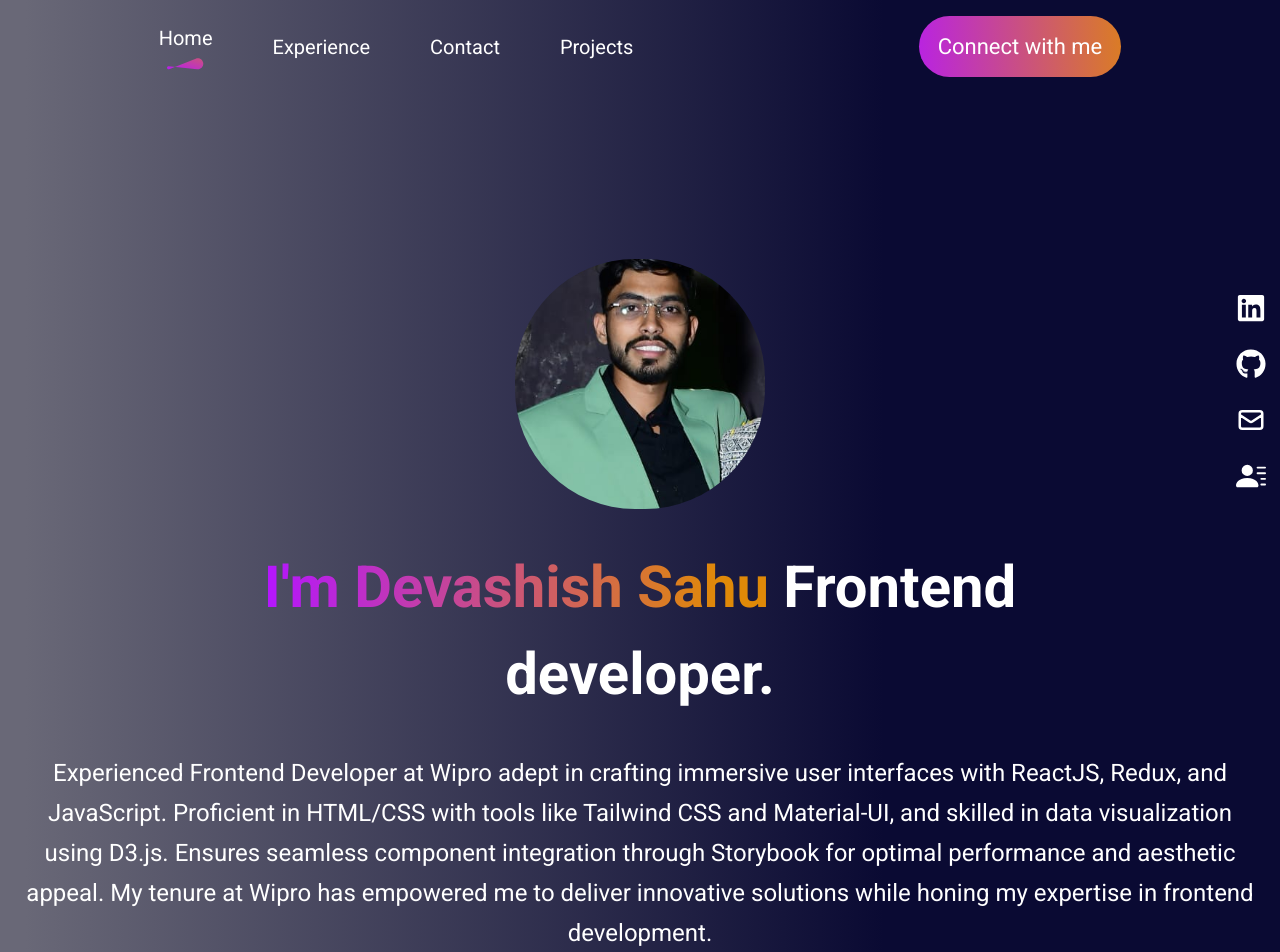
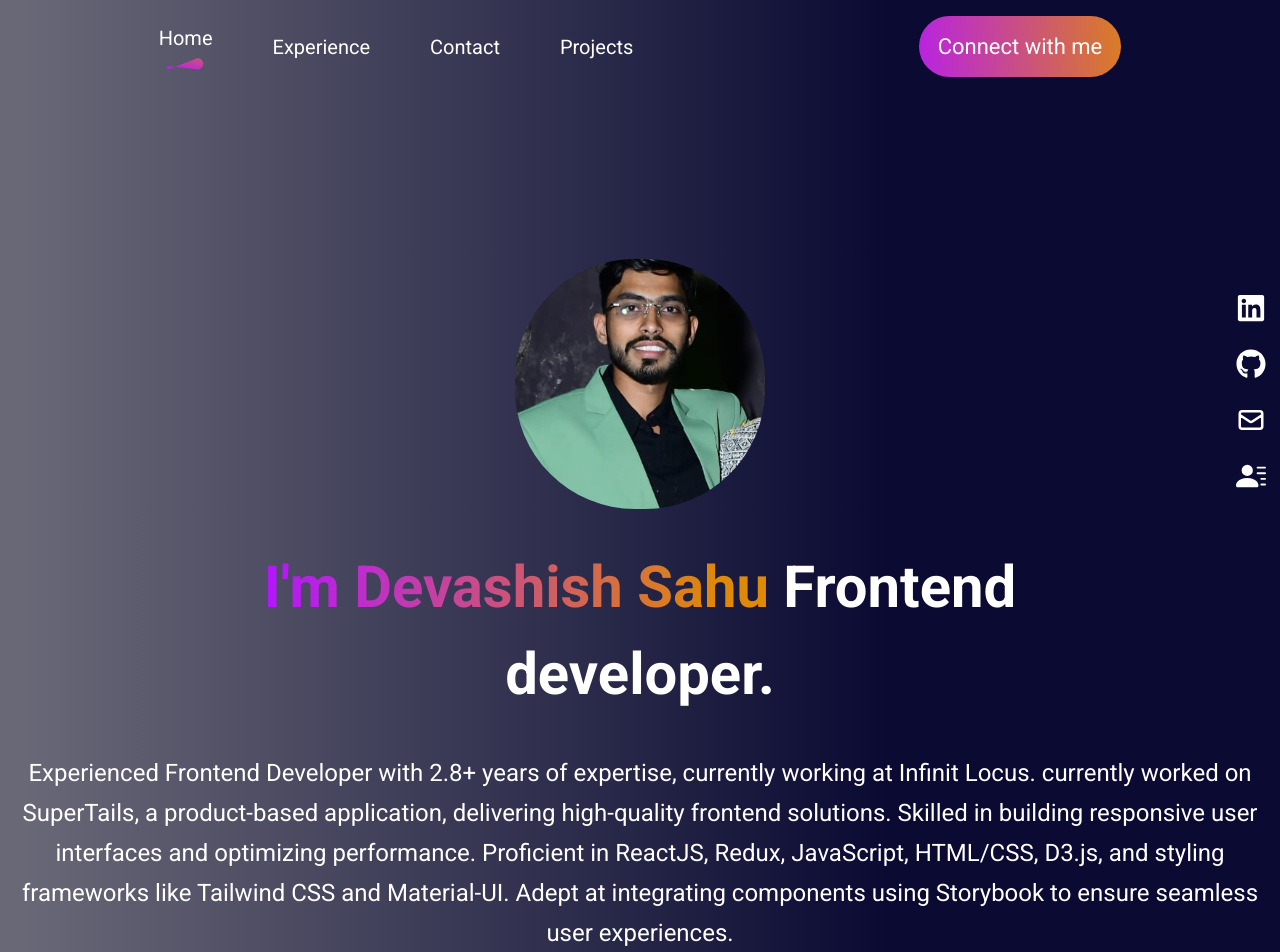
Before and after one commit to Deva9754/Portfolio, a React (Vite) app: page / in a window 1280 px wide. Shown: the top 952 px of the page. Built offline with nearby package versions, Linux system fonts and the light colour scheme.

Commit message:
fix: description change

```diff
--- a/src/components/profile/Profile.jsx
+++ b/src/components/profile/Profile.jsx
@@ -18,13 +18,14 @@ const Profile = () => {
           <span>I&apos;m Devashish Sahu</span> Frontend developer.
         </h1>
         <p>
-          Experienced Frontend Developer at Wipro adept in crafting immersive
-          user interfaces with ReactJS, Redux, and JavaScript. Proficient in
-          HTML/CSS with tools like Tailwind CSS and Material-UI, and skilled in
-          data visualization using D3.js. Ensures seamless component integration
-          through Storybook for optimal performance and aesthetic appeal. My
-          tenure at Wipro has empowered me to deliver innovative solutions while
-          honing my expertise in frontend development.
+          Experienced Frontend Developer with 2.8+ years of expertise, currently
+          working at Infinit Locus. currently worked on SuperTails, a
+          product-based application, delivering high-quality frontend solutions.
+          Skilled in building responsive user interfaces and optimizing
+          performance. Proficient in ReactJS, Redux, JavaScript, HTML/CSS,
+          D3.js, and styling frameworks like Tailwind CSS and Material-UI. Adept
+          at integrating components using Storybook to ensure seamless user
+          experiences.
         </p>
         <div className="profile-action">
           <div className="profile-connect">
```
